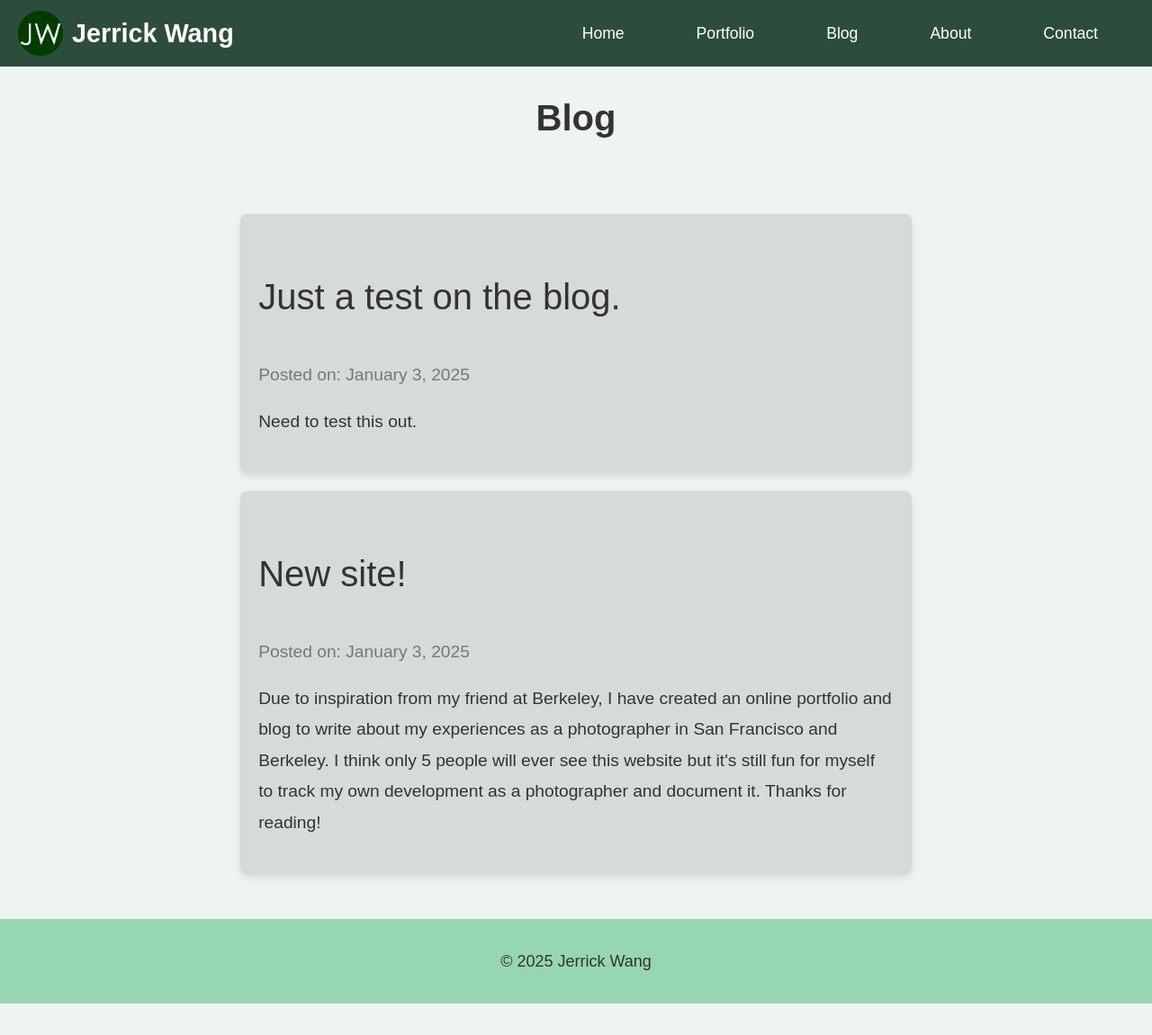
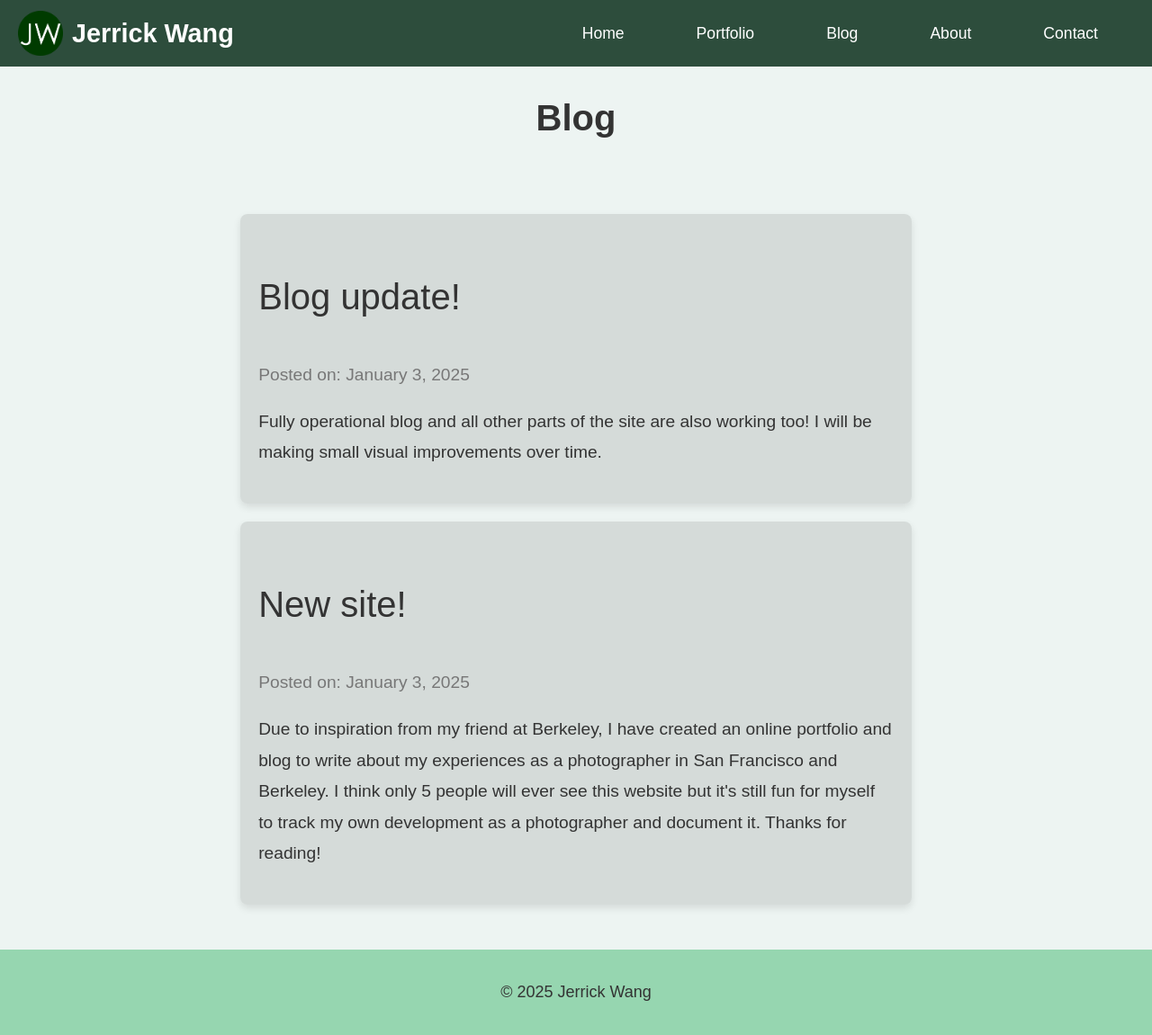
Before and after one commit to jerrickwang/jerrickwang.github.io, a Jekyll site: the page built from blog.md, in a window 1280 px wide and 1151 px high. Shown: the whole window at 90% size. Built offline with Jekyll 4.4.1, drawn with Linux system fonts in a browser that asks for light colours.

Commit message:
Update blog.md

```diff
--- a/blog.md
+++ b/blog.md
@@ -6,10 +6,10 @@ permalink: /blog/
 
 <div class="blog-post-container">
   <article class="blog-post">
-    <p class="post-title">Just a test on the blog.</p>
+    <p class="post-title">Blog update!</p>
     <p class="post-date">Posted on: January 3, 2025</p>
     <div class="post-body">
-      <p>Need to test this out.</p>
+      <p>Fully operational blog and all other parts of the site are also working too! I will be making small visual improvements over time.</p>
     </div>
   </article>
 </div>
```
